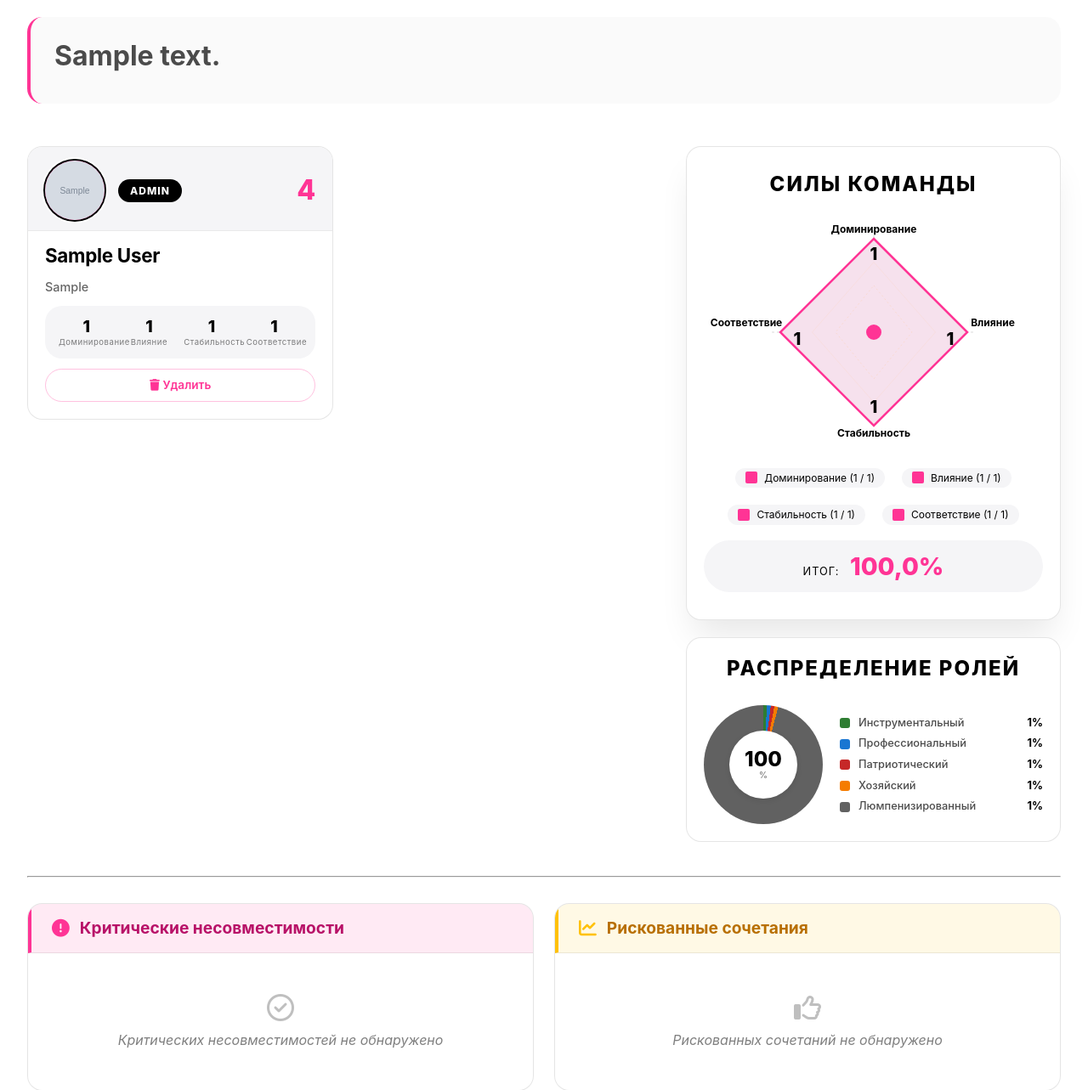
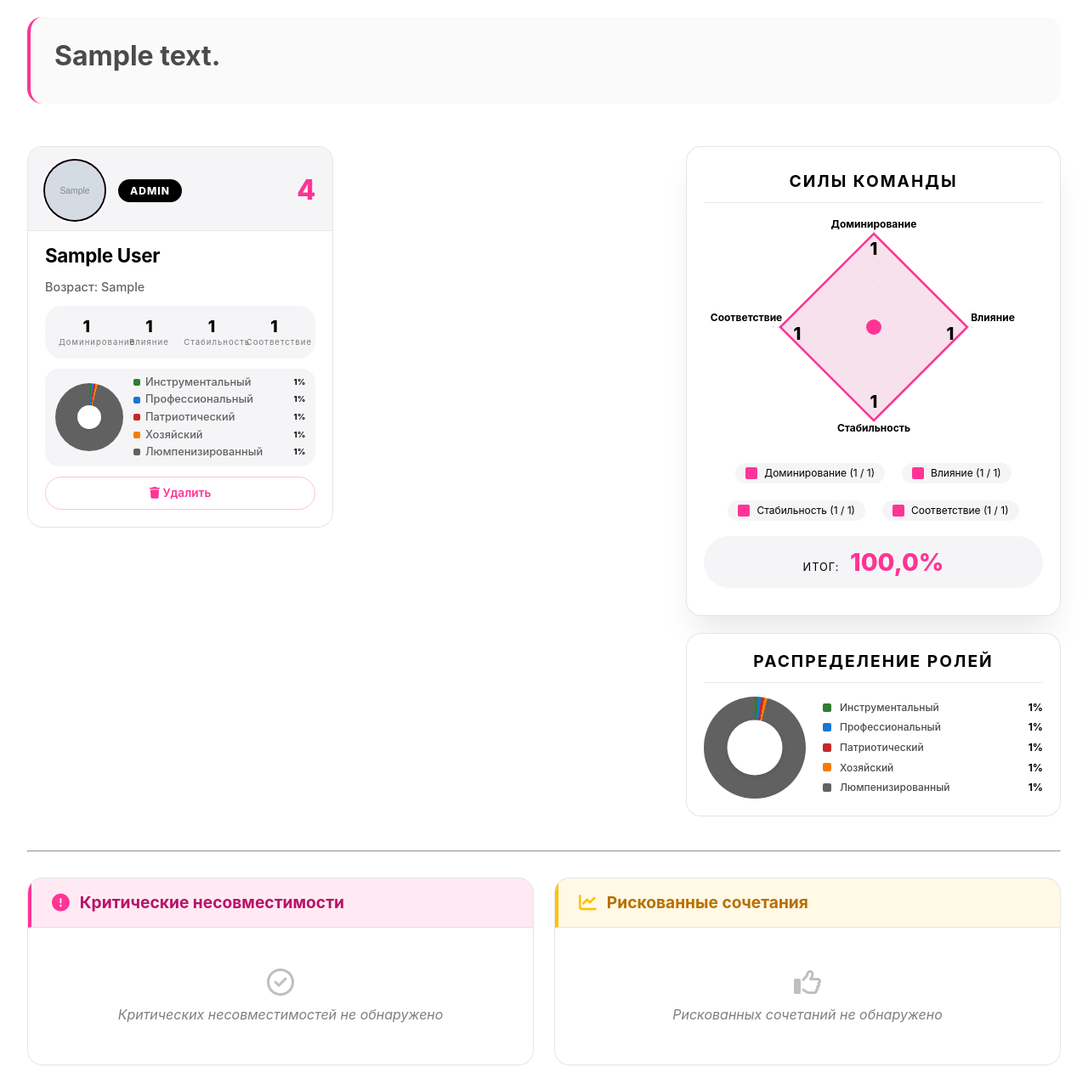
Before and after one commit to BossOfCreeps/tula_hack_2026, a Django app: page /team/1/ in a window 1280 px wide. Shown: the part 68-1351 px from the top of the page at 85% size. Run offline with Django 5.2, Linux system fonts and the light colour scheme; a user stored in the database is signed in; tables that the repository leaves empty hold one stand-in row (values such as "Sample post"); grey boxes marked "Sample" are stand-in pictures; some libraries are stand-ins or nearby versions.

Commit message:
user-pie-mini

```diff
--- a/core/static/styles.css
+++ b/core/static/styles.css
@@ -305,7 +305,7 @@ a {
 .stat-label {
     font-size: 0.6rem;
     opacity: 0.5;
-    letter-spacing: 0.5px;
+    letter-spacing: 1px;
     color: var(--color-black);
 }
 
@@ -2716,3 +2716,261 @@ table.dataTable {
         width: 100%;
     }
 }
+
+
+/* Стили для мини-круговой диаграммы в карточке пользователя */
+.user-pie-mini {
+    display: flex;
+    align-items: center;
+    gap: 12px;
+    margin: 12px 20px;
+    padding: 8px 12px;
+    background: #F5F5F7;
+    border-radius: 16px;
+    transition: var(--transition-default);
+}
+
+.user-pie-mini:hover {
+    background: rgba(255, 52, 149, 0.08);
+}
+
+.pie-mini-container {
+    position: relative;
+    width: 80px;
+    height: 80px;
+    flex-shrink: 0;
+}
+
+.pie-mini-chart {
+    width: 100%;
+    height: 100%;
+    border-radius: 50%;
+    transition: transform 0.3s ease;
+}
+
+.user-pie-mini:hover .pie-mini-chart {
+    transform: scale(1.05);
+}
+
+.pie-mini-inner {
+    position: absolute;
+    top: 50%;
+    left: 50%;
+    transform: translate(-50%, -50%);
+    width: 28px;
+    height: 28px;
+    background: white;
+    border-radius: 50%;
+    display: flex;
+    flex-direction: column;
+    align-items: center;
+    justify-content: center;
+    box-shadow: 0 1px 3px rgba(0, 0, 0, 0.1);
+}
+
+.pie-mini-total {
+    font-size: 10px;
+    font-weight: 800;
+    color: var(--color-black);
+    line-height: 1;
+}
+
+.pie-mini-label {
+    font-size: 6px;
+    color: rgba(0, 0, 0, 0.5);
+    font-weight: 600;
+}
+
+.pie-mini-legend {
+    flex: 1;
+    display: flex;
+    flex-direction: column;
+    gap: 4px;
+}
+
+.pie-mini-legend-item {
+    display: flex;
+    align-items: center;
+    gap: 6px;
+    font-size: 0.8rem;
+}
+
+.pie-mini-legend-color {
+    width: 8px;
+    height: 8px;
+    border-radius: 2px;
+    flex-shrink: 0;
+}
+
+.pie-mini-legend-label {
+    flex: 1;
+    color: rgba(0, 0, 0, 0.6);
+    font-weight: 500;
+    white-space: nowrap;
+    overflow: hidden;
+    text-overflow: ellipsis;
+}
+
+.pie-mini-legend-percent {
+    font-weight: 700;
+    color: var(--color-black);
+    flex-shrink: 0;
+    font-size: 0.6rem;
+}
+
+/* Адаптив для мини-пирога */
+@media (max-width: 480px) {
+    .user-pie-mini {
+        flex-direction: column;
+        align-items: center;
+        gap: 8px;
+    }
+
+    .pie-mini-legend {
+        width: 100%;
+        display: grid;
+        grid-template-columns: repeat(2, 1fr);
+        gap: 4px;
+    }
+
+    .pie-mini-legend-item {
+        font-size: 0.55rem;
+    }
+}
+
+/* Стили для круговой диаграммы в detail (увеличим немного) */
+.team-pie-detail {
+    margin-top: 20px;
+    background: var(--color-white);
+    border-radius: var(--border-radius);
+    border: 1px solid rgba(0, 0, 0, 0.1);
+    padding: 20px;
+    transition: var(--transition-default);
+}
+
+.team-pie-detail:hover {
+    border-color: var(--color-magenta);
+    box-shadow: 0 20px 35px -12px rgba(0, 0, 0, 0.1);
+}
+
+.power-title {
+    font-size: 1.2rem;
+    font-weight: 700;
+    margin-bottom: 16px;
+    color: var(--color-black);
+    align-items: center;
+    gap: 10px;
+    padding-bottom: 12px;
+    border-bottom: 1px solid rgba(0, 0, 0, 0.08);
+    text-align: center;
+}
+
+.power-title i {
+    color: var(--color-magenta);
+}
+
+.pie-content {
+    display: flex;
+    align-items: center;
+    gap: 20px;
+    flex-wrap: wrap;
+    justify-content: center;
+}
+
+.pie-container-detail {
+    position: relative;
+    width: 120px;
+    height: 120px;
+    flex-shrink: 0;
+}
+
+.pie-chart-detail {
+    width: 100%;
+    height: 100%;
+    border-radius: 50%;
+    transition: transform 0.3s ease;
+}
+
+.team-pie-detail:hover .pie-chart-detail {
+    transform: scale(1.05);
+}
+
+.pie-inner-detail {
+    position: absolute;
+    top: 50%;
+    left: 50%;
+    transform: translate(-50%, -50%);
+    width: 65px;
+    height: 65px;
+    background: white;
+    border-radius: 50%;
+    display: flex;
+    flex-direction: column;
+    align-items: center;
+    justify-content: center;
+    box-shadow: 0 2px 6px rgba(0, 0, 0, 0.1);
+}
+
+.pie-legend-detail {
+    flex: 1;
+    display: flex;
+    flex-direction: column;
+    gap: 8px;
+    min-width: 150px;
+}
+
+.pie-legend-item-detail {
+    display: flex;
+    align-items: center;
+    gap: 10px;
+    font-size: 0.75rem;
+}
+
+.pie-legend-color-detail {
+    width: 10px;
+    height: 10px;
+    border-radius: 2px;
+    flex-shrink: 0;
+}
+
+.pie-legend-label-detail {
+    flex: 1;
+    color: rgba(0, 0, 0, 0.7);
+    font-weight: 500;
+}
+
+.pie-legend-percent-detail {
+    font-weight: 700;
+    color: var(--color-black);
+    flex-shrink: 0;
+}
+
+@media (max-width: 480px) {
+    .pie-content {
+        flex-direction: column;
+    }
+
+    .pie-legend-detail {
+        width: 100%;
+    }
+}
+.pie-mini-legend-title {
+    display: flex;
+    align-items: center;
+    gap: 6px;
+    font-size: 0.65rem;
+    font-weight: 700;
+    color: var(--color-magenta);
+    margin-bottom: 6px;
+    padding-bottom: 4px;
+    border-bottom: 1px solid rgba(0, 0, 0, 0.05);
+}
+
+.pie-mini-legend-title i {
+    font-size: 0.6rem;
+}
+
+.pie-mini-legend-title span {
+    text-transform: uppercase;
+    letter-spacing: 0.5px;
+}
--- a/core/templates/core/team_detail.html
+++ b/core/templates/core/team_detail.html
@@ -29,7 +29,7 @@
                             <span class="player-rating">{{ user.total_disc_score }}</span>
                         </div>
                         <div class="player-name">{{ user.get_full_name }}</div>
-                        <div class="player-age">{{ user.age|default:"-" }}</div>
+                        <div class="player-age">Возраст: {{ user.age|default:"-" }}</div>
                         <div class="stats">
                             <div class="stat">
                                 <div class="stat-value">{{ user.disc_d }}</div>
@@ -48,6 +48,24 @@
                                 <div class="stat-label">Соответствие</div>
                             </div>
                         </div>
+                        <!-- Мини-круговая диаграмма для пользователя -->
+                        <div class="user-pie-mini">
+                            <div class="pie-mini-container">
+                                <div class="pie-mini-chart"
+                                     style="background: conic-gradient( {% for role in user.motypes_circle %} {{ role.color }} {{ role.start_percent }}% {{ role.percent }}%{% if not forloop.last %}, {% endif %} {% endfor %} )">
+                                </div>
+                                <div class="pie-mini-inner"></div>
+                            </div>
+                            <div class="pie-mini-legend">
+                                {% for role in user.motypes %}
+                                    <div class="pie-mini-legend-item">
+                                        <span class="pie-mini-legend-color" style="background: {{ role.color }};"></span>
+                                        <span class="pie-mini-legend-label">{{ role.name }}</span>
+                                        <span class="pie-mini-legend-percent">{{ role.percent }}%</span>
+                                    </div>
+                                {% endfor %}
+                            </div>
+                        </div>
                         <a href="{% url 'team_user-remove' object.id user.id %}"
                            class="delete-btn">
                             <i class="fa-solid fa-trash"></i> Удалить
@@ -59,7 +77,7 @@
         <!-- ПРАВАЯ КОЛОНКА: ЧЕТЫРЁХУГОЛЬНИК СИЛЫ -->
         <div class="power-side">
             <div class="power-hex-container">
-                <div class="power-title">Силы команды</div>
+                <p class="power-title">Силы команды</p>
                 <div class="radar-quad">
                     <svg class="radar-svg"
                          viewBox="0 0 260 260"
@@ -115,18 +133,13 @@
             </div>
             <!-- Круговая диаграмма (5 параметров) -->
             <div class="team-pie-detail">
-                <div class="power-title">
-                    <span>Распределение ролей</span>
-                </div>
+                <p class="power-title">Распределение ролей</p>
                 <div class="pie-content">
                     <div class="pie-container-detail">
                         <div class="pie-chart-detail"
                              style="background: conic-gradient( {% for role in object.motypes_circle %} {{ role.color }} {{ role.start_percent }}% {{ role.percent }}%{% if not forloop.last %}, {% endif %} {% endfor %} )">
                         </div>
-                        <div class="pie-inner-detail">
-                            <span class="pie-total-detail">100</span>
-                            <span class="pie-label-detail">%</span>
-                        </div>
+                        <div class="pie-inner-detail"></div>
                     </div>
                     <div class="pie-legend-detail">
                         {% for role in object.motypes %}
--- a/users/models.py
+++ b/users/models.py
@@ -1,3 +1,5 @@
+from functools import cached_property
+
 from django.contrib.auth.models import AbstractUser
 from django.db import models
 
@@ -29,7 +31,7 @@ class User(AbstractUser):
     def __str__(self):
         return f"{self.username} ({self.role if self.role else 'No Role'})"
 
-    @property
+    @cached_property
     def disc_profile(self):
         return {
             "dominance": self.disc_d or 0,
@@ -38,6 +40,46 @@ class User(AbstractUser):
             "compliance": self.disc_c or 0,
         }
 
+    @cached_property
+    def motypes(self):
+        return [
+            {"name": "Инструментальный", "percent": self.motype_in, "color": "#2E7D32"},
+            {"name": "Профессиональный", "percent": self.motype_pr, "color": "#1976D2"},
+            {"name": "Патриотический", "percent": self.motype_pa, "color": "#C62828"},
+            {"name": "Хозяйский", "percent": self.motype_ho, "color": "#F57C00"},
+            {"name": "Люмпенизированный", "percent": self.motype_lu, "color": "#616161"},
+        ]
+
+    @cached_property
+    def motypes_circle(self):
+        return [
+            {
+                "start_percent": 0,
+                "percent": self.motype_in,
+                "color": "#2E7D32",
+            },
+            {
+                "start_percent": self.motype_in,
+                "percent": self.motype_pr + self.motype_in,
+                "color": "#1976D2",
+            },
+            {
+                "start_percent": self.motype_pr + self.motype_in,
+                "percent": self.motype_pr + self.motype_in + self.motype_pa,
+                "color": "#C62828",
+            },
+            {
+                "start_percent": self.motype_pr + self.motype_in + self.motype_pa,
+                "percent": self.motype_pr + self.motype_in + self.motype_pa + self.motype_ho,
+                "color": "#F57C00",
+            },
+            {
+                "start_percent": self.motype_pr + self.motype_in + self.motype_pa + self.motype_ho,
+                "percent": 100,
+                "color": "#616161",
+            },
+        ]
+
     @property
     def total_disc_score(self):
         return sum(self.disc_profile.values())
```
Lines whose indentation alone changed are shown as unchanged.
